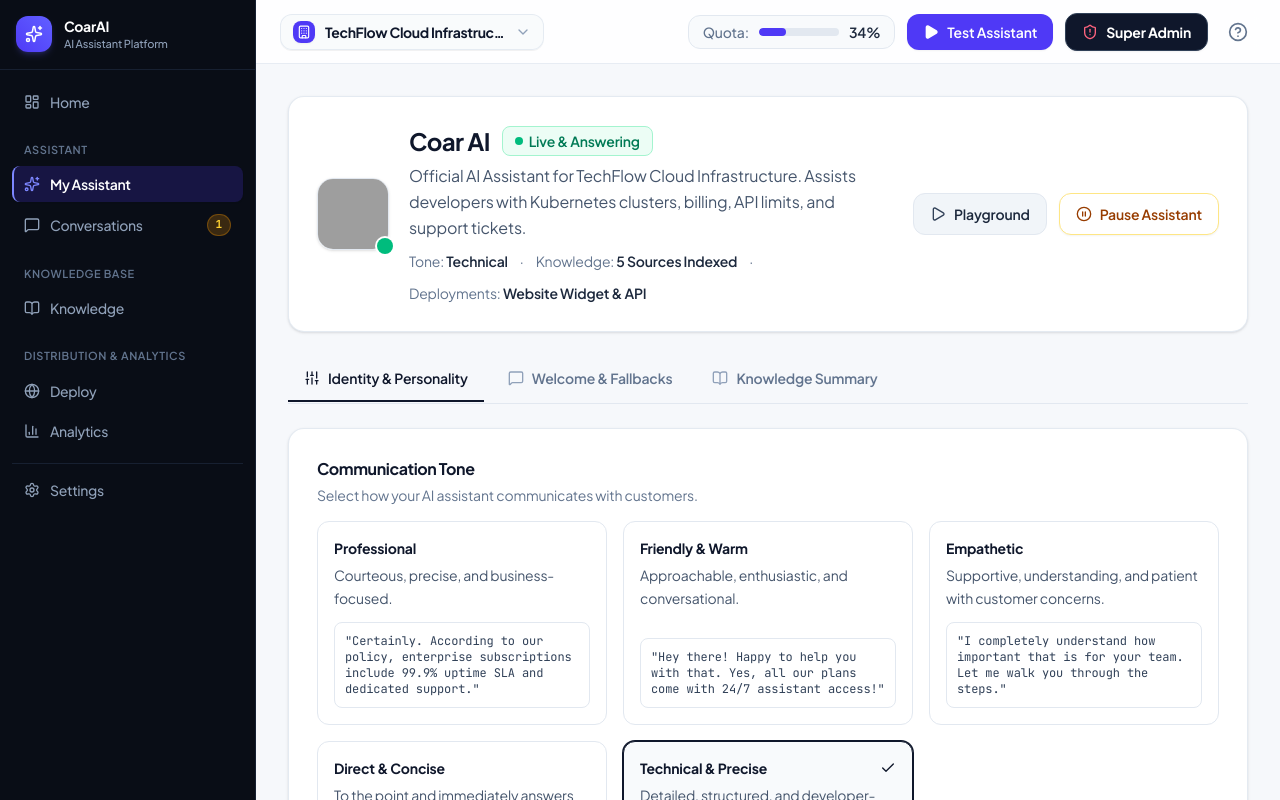
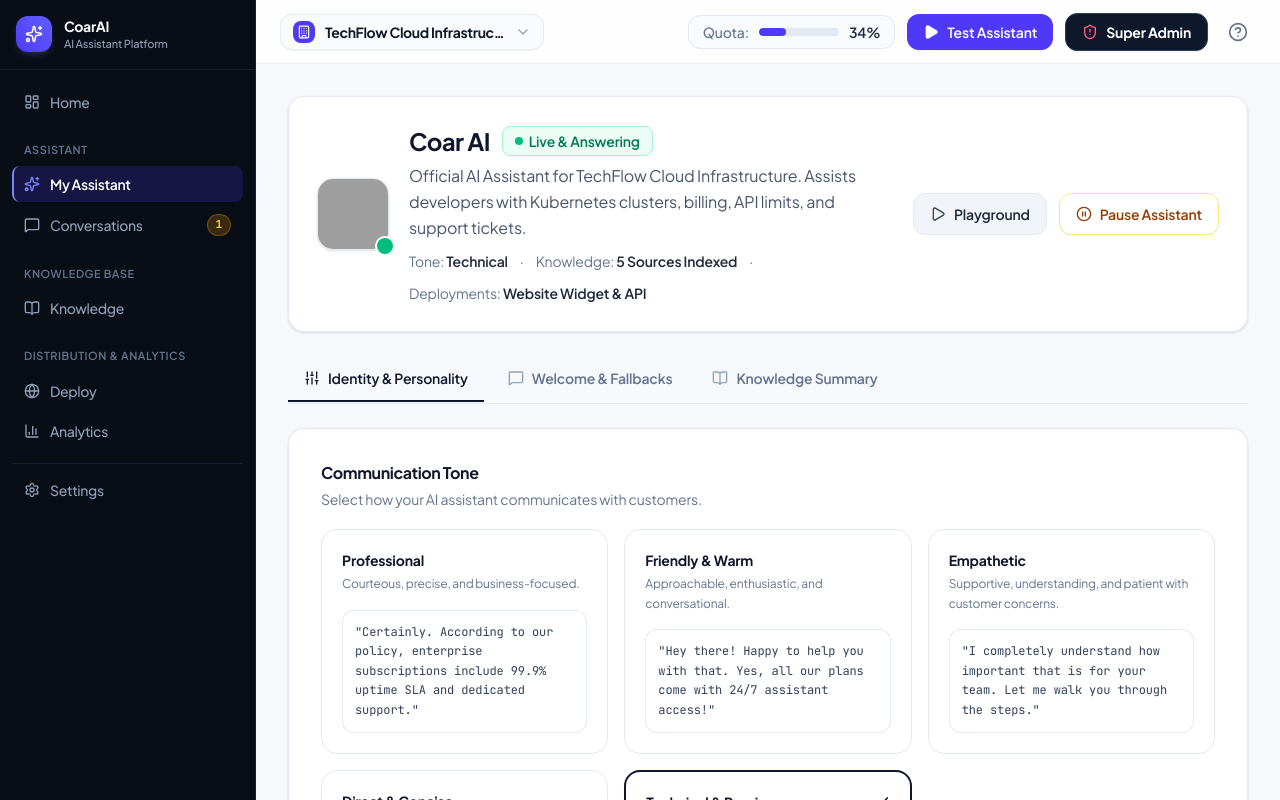
Before and after one commit to Ajimsha1080/Chat-Aaas, a React (Vite) app: page / in a window 1280 px wide. Both pictures are taken after a click on the button "My Assistant". Built offline with nearby package versions, Linux system fonts and the light colour scheme; grey boxes are pictures that could not be loaded.

Commit message:
style(assistant): refine Communication Tone cards and layout to exact sparrowdesk design

```diff
--- a/src/components/dashboard/MyAssistantView.tsx
+++ b/src/components/dashboard/MyAssistantView.tsx
@@ -177,48 +177,48 @@ export const MyAssistantView: React.FC = () => {
 
       {/* TAB 1: IDENTITY & PERSONALITY */}
       {activeTab === 'identity' && (
-        <div className="bg-white rounded-2xl p-6 sm:p-7 border border-slate-200/90 shadow-sm space-y-7">
+        <div className="bg-white rounded-2xl p-6 sm:p-8 border border-slate-200/90 shadow-sm space-y-6">
           <div>
-            <h3 className="text-base font-bold text-slate-900">Communication Tone</h3>
-            <p className="text-sm text-slate-500 mt-1">Select how your AI assistant communicates with customers.</p>
+            <h3 className="text-base font-bold text-slate-900 tracking-tight">Communication Tone</h3>
+            <p className="text-xs sm:text-sm text-slate-500 mt-1">Select how your AI assistant communicates with customers.</p>
 
-            <div className="grid grid-cols-1 sm:grid-cols-2 lg:grid-cols-3 gap-4 mt-4">
-              {tones.map(t => (
+            <div className="grid grid-cols-1 md:grid-cols-2 lg:grid-cols-3 gap-4 mt-5">
+              {tones.map(t => {
+                const isSelected = formState.tone === t.id;
+                return (
                   <button
                     key={t.id}
+                    type="button"
                     onClick={() => setFormState(prev => ({ ...prev, tone: t.id }))}
-                  className={`p-4 rounded-xl border text-left transition-all cursor-pointer relative flex flex-col justify-between ${
-                    formState.tone === t.id
-                      ? 'bg-slate-50 border-slate-900 ring-1 ring-slate-900 shadow-xs'
-                      : 'bg-white border-slate-200 hover:border-slate-300'
+                    className={`p-5 rounded-2xl text-left transition-all cursor-pointer relative flex flex-col justify-between min-h-[170px] ${
+                      isSelected
+                        ? 'border-2 border-slate-900 bg-white shadow-xs'
+                        : 'border border-slate-200 hover:border-slate-300 bg-white'
                     }`}
                   >
                     <div>
-                    <div className="flex items-center justify-between mb-1.5">
+                      <div className="flex items-center justify-between mb-1">
                         <span className="font-bold text-sm text-slate-900">{t.label}</span>
-                      {formState.tone === t.id && (
-                        <Check className="w-4 h-4 text-slate-900" />
+                        {isSelected && (
+                          <Check className="w-4 h-4 text-slate-900 stroke-[2.5]" />
                         )}
                       </div>
-                    <p className="text-xs sm:text-sm text-slate-600 mb-3 leading-relaxed">{t.desc}</p>
+                      <p className="text-xs text-slate-500 mb-4 leading-relaxed">{t.desc}</p>
                     </div>
-                  <div className="p-2.5 bg-white rounded-lg border border-slate-200 text-xs text-slate-700 font-mono">
+                    <div className="p-3 bg-white rounded-xl border border-slate-200/90 text-xs text-slate-700 font-mono leading-relaxed">
                       {t.sample}
                     </div>
                   </button>
-              ))}
+                );
+              })}
             </div>
           </div>
 
-
-
-
-
-          <div className="flex justify-end pt-2">
+          <div className="flex justify-end pt-3">
             <button
               onClick={handleSave}
               disabled={isSaving}
-              className="px-4.5 py-2.5 bg-slate-900 hover:bg-slate-800 text-white rounded-xl text-sm font-semibold flex items-center gap-2 transition-colors cursor-pointer disabled:opacity-50 shadow-sm"
+              className="px-5 py-2.5 bg-slate-900 hover:bg-slate-800 disabled:opacity-50 text-white rounded-xl text-sm font-semibold flex items-center gap-2 shadow-sm transition-all active:scale-95 cursor-pointer"
             >
               <Save className="w-4 h-4" />
               <span>{isSaving ? 'Saving...' : 'Save Changes'}</span>
```
Lines whose indentation alone changed are shown as unchanged.
